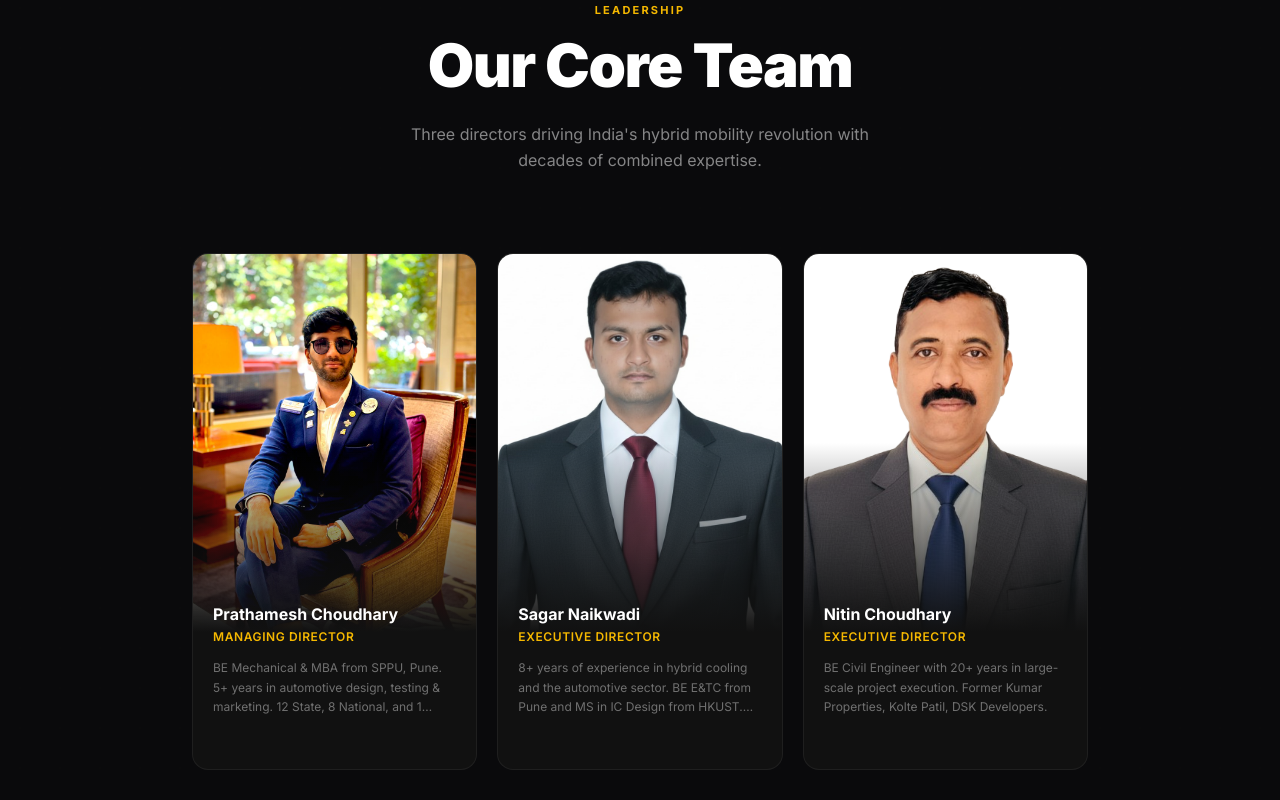
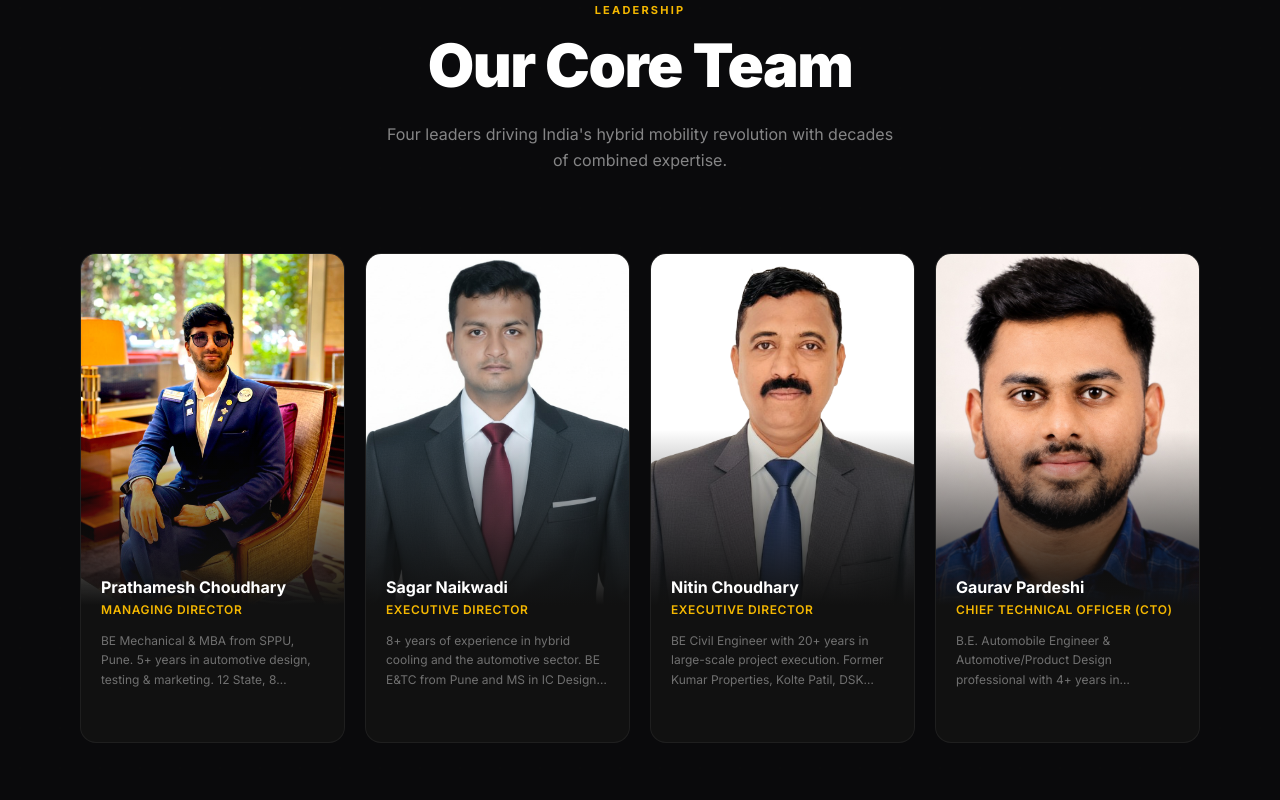
Before and after one commit to Elespa-HEV/WEBSITE-CODE, a Next.js app: page / in a window 1280 px wide. Shown: the part 2980-3780 px from the top of the page. Built offline with nearby package versions, Linux system fonts and the light colour scheme.

Commit message:
added loading page

```diff
--- a/app/layout.tsx
+++ b/app/layout.tsx
@@ -2,6 +2,7 @@ import type { Metadata } from "next";
 import { Inter, Syncopate } from "next/font/google";
 import "./globals.css";
 import LenisProvider from "@/lib/lenis-provider";
+import LoadingOverlay from "@/components/LoadingOverlay";
 
 const inter = Inter({
   variable: "--font-inter",
@@ -35,6 +36,7 @@ export default function RootLayout({
   return (
     <html lang="en" className={`${inter.variable} ${syncopate.variable} antialiased`}>
       <body className="min-h-full flex flex-col">
+        <LoadingOverlay />
         <LenisProvider>{children}</LenisProvider>
       </body>
     </html>
--- /dev/null
+++ b/components/LoadingOverlay.tsx
@@ -0,0 +1,155 @@
+"use client";
+
+import { useEffect, useRef, useState } from "react";
+
+/**
+ * LoadingOverlay
+ *
+ * Full-screen intro video overlay shown on initial page load.
+ *
+ * Dismissal requires BOTH:
+ *   1. videoPlayingRef  — the `playing` event has fired (browser is rendering frames)
+ *   2. domReadyRef      — window `load` event has fired (all resources loaded)
+ *
+ * This guarantees the video is ALWAYS visibly playing before the overlay fades.
+ *
+ * Safety fallback: if video errors or 10 s elapse, overlay is force-removed.
+ */
+export default function LoadingOverlay() {
+  const videoRef = useRef<HTMLVideoElement>(null);
+  const [visible, setVisible] = useState(true);
+  const [fading, setFading] = useState(false);
+
+  // Use refs so event handlers always see the latest values without stale closures
+  const videoPlayingRef = useRef(false); // true once 'playing' event fires
+  const domReadyRef = useRef(false);     // true once window 'load' fires
+  const dismissedRef = useRef(false);    // guard: only dismiss once
+
+  // Attempt dismiss — only proceeds when BOTH conditions are met
+  const tryDismiss = () => {
+    if (dismissedRef.current) return;
+    if (!videoPlayingRef.current) return; // video must be actively playing
+    if (!domReadyRef.current) return;     // website must be fully loaded
+
+    dismissedRef.current = true;
+    setFading(true);
+    // Unmount after fade transition completes (matches 0.85 s CSS transition)
+    setTimeout(() => setVisible(false), 900);
+  };
+
+  useEffect(() => {
+    // ── 1. DOM / website readiness ────────────────────────────────────────
+    //    Use window 'load' (fires when ALL resources finish loading) rather
+    //    than readyState 'interactive' (fires immediately after HTML parse).
+    //    This ensures the visible website is fully initialized before we fade.
+    const onWindowLoad = () => {
+      domReadyRef.current = true;
+      tryDismiss();
+    };
+
+    if (document.readyState === "complete") {
+      // Already loaded before this effect ran
+      domReadyRef.current = true;
+      // Don't call tryDismiss here — let the video readiness gate it
+    } else {
+      window.addEventListener("load", onWindowLoad, { once: true });
+    }
+
+    // ── 2. Video readiness ────────────────────────────────────────────────
+    //    'playing' is the authoritative event that the browser is actually
+    //    rendering video frames. It fires after buffering, decode, and the
+    //    first frame is painted — not just when metadata is available.
+    const video = videoRef.current;
+    if (!video) {
+      // No video element — fail safe
+      domReadyRef.current = true;
+      dismissedRef.current = true;
+      setFading(true);
+      setTimeout(() => setVisible(false), 900);
+      return;
+    }
+
+    const onPlaying = () => {
+      // Video is genuinely playing — first-play requirement is now satisfied
+      videoPlayingRef.current = true;
+      tryDismiss();
+    };
+
+    const onError = () => {
+      // Video failed — never trap the user behind a broken loading screen
+      if (!dismissedRef.current) {
+        dismissedRef.current = true;
+        setFading(true);
+        setTimeout(() => setVisible(false), 900);
+      }
+    };
+
+    video.addEventListener("playing", onPlaying);
+    video.addEventListener("error", onError);
+
+    // ── 3. Hard safety fallback — 10 s maximum ───────────────────────────
+    //    Prevents a permanently stuck loading screen on unusual devices.
+    const fallbackTimer = setTimeout(() => {
+      if (!dismissedRef.current) {
+        dismissedRef.current = true;
+        setFading(true);
+        setTimeout(() => setVisible(false), 900);
+      }
+    }, 10_000);
+
+    // Trigger playback — muted autoplay is allowed by all browsers.
+    // If somehow blocked (e.g., strict policies), treat as an error.
+    video.play().catch(() => onError());
+
+    return () => {
+      window.removeEventListener("load", onWindowLoad);
+      video.removeEventListener("playing", onPlaying);
+      video.removeEventListener("error", onError);
+      clearTimeout(fallbackTimer);
+    };
+    // eslint-disable-next-line react-hooks/exhaustive-deps
+  }, []);
+
+  if (!visible) return null;
+
+  return (
+    <div
+      aria-hidden="true"
+      style={{
+        // Fixed overlay sits above the entire website
+        position: "fixed",
+        inset: 0,
+        zIndex: 9999,
+        background: "#000",
+        // Fade transition: only applied once fading starts (avoids initial flicker)
+        opacity: fading ? 0 : 1,
+        transition: fading ? "opacity 0.85s cubic-bezier(0.4, 0, 0.2, 1)" : "none",
+        // Allow website events through only after fade is complete
+        pointerEvents: fading ? "none" : "all",
+        overflow: "hidden",
+        // Center the video within the black overlay
+        display: "flex",
+        alignItems: "center",
+        justifyContent: "center",
+      }}
+    >
+      <video
+        ref={videoRef}
+        src="/assets/loading-intro.mp4"
+        muted
+        autoPlay
+        loop
+        playsInline
+        style={{
+          // 'contain' shows the FULL video frame without cropping.
+          // The overlay background (#000) fills any letterbox/pillarbox areas.
+          width: "100%",
+          height: "100%",
+          objectFit: "contain",
+          objectPosition: "center",
+          display: "block",
+        }}
+      />
+    </div>
+  );
+}
--- a/components/TeamSection.tsx
+++ b/components/TeamSection.tsx
@@ -25,6 +25,21 @@ const directors = [
     photo: "/assets/nitin.png",
     shortBio: "BE Civil Engineer with 20+ years in large-scale project execution. Former Kumar Properties, Kolte Patil, DSK Developers.",
     fullBio: `BE Civil engineer with 20+ years of experience in large-scale project execution and infrastructure development. He has worked with reputed organizations such as Kumar Properties, Kolte Patil Developers, and DSK Developers, delivering complex residential and commercial projects. At ELESPA HEV, his role will be instrumental in building scalable manufacturing infrastructure, streamlining operations, and executing large-scale deployment strategies. His deep understanding of execution dynamics, vendor coordination, and on-ground project management will significantly strengthen our transition from prototype development to mass manufacturing.`,
+  },
+  {
+    // ── NEW TEAM MEMBER ──────────────────────────────────────────────────────
+    name: "Gaurav Pardeshi",
+    role: "Chief Technical Officer (CTO)",
+    photo: "/assets/gaurav_pardeshi.jpeg",
+    shortBio: "B.E. Automobile Engineer & Automotive/Product Design professional with 4+ years in automotive engineering, product design, development, prototyping, and R&D.",
+    fullBio: `A B.E. Automobile Engineer and Automotive/Product Design professional with 4+ years of industry experience in automotive engineering, product design, development, prototyping, and research & development. His professional experience involves translating engineering concepts into practical products through a combination of design, technical analysis, prototyping, testing, and continuous refinement.
+
+With a strong foundation in automobile engineering and hands-on experience in product development, he brings a practical and solution-oriented approach to developing new technologies and improving existing products. His interests extend across automotive innovation, mechanical systems, rapid prototyping, 3D printing, automation, and emerging technologies.
+
+At Elespa, he is responsible for contributing to the company's technical and product-development strategy, evaluating new concepts, guiding engineering and R&D activities, and helping transform innovative ideas into technically viable and market-ready solutions.
+
+His vision is to bridge the gap between engineering innovation and real-world application by developing products that are practical, efficient, scalable, and capable of creating meaningful impact.`,
+    // ────────────────────────────────────────────────────────────────────────
   },
 ];
 
@@ -71,12 +86,12 @@ export default function TeamSection() {
             transition={{ delay: 0.2 }}
             className="text-white/50 text-[16px] max-w-lg mx-auto leading-relaxed"
           >
-            Three directors driving India&apos;s hybrid mobility revolution with decades of combined expertise.
+            Four leaders driving India&apos;s hybrid mobility revolution with decades of combined expertise.
           </motion.p>
         </div>
 
         {/* Director Cards Grid */}
-        <div className="grid grid-cols-1 sm:grid-cols-2 lg:grid-cols-3 gap-5 max-w-4xl mx-auto">
+        <div className="grid grid-cols-1 sm:grid-cols-2 xl:grid-cols-4 gap-5 max-w-[1200px] mx-auto">
           {directors.map((director, i) => (
             <motion.div
               key={director.name}
```
Also changed, not shown: public/assets/gaurav_pardeshi.jpeg (added), 1 other file (tests, documents, lock files or other folders).
